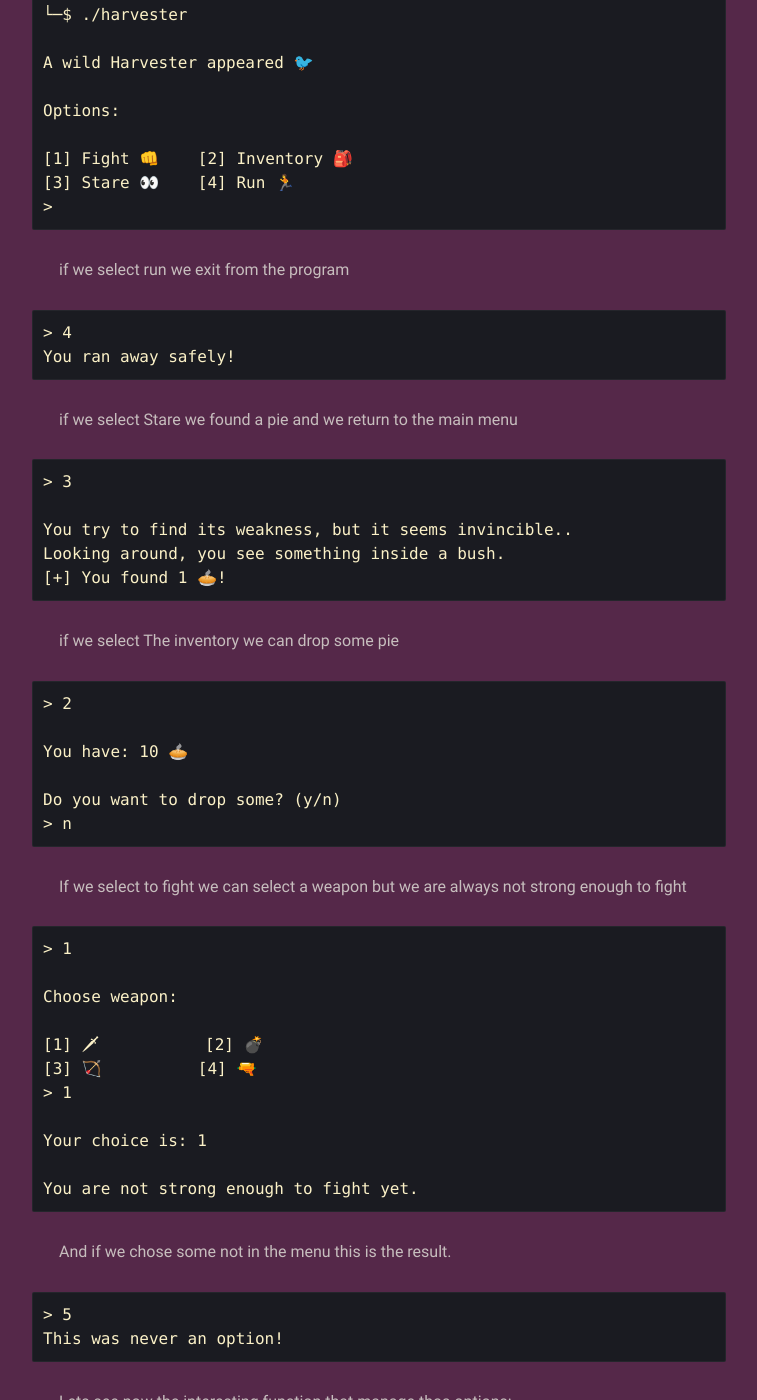
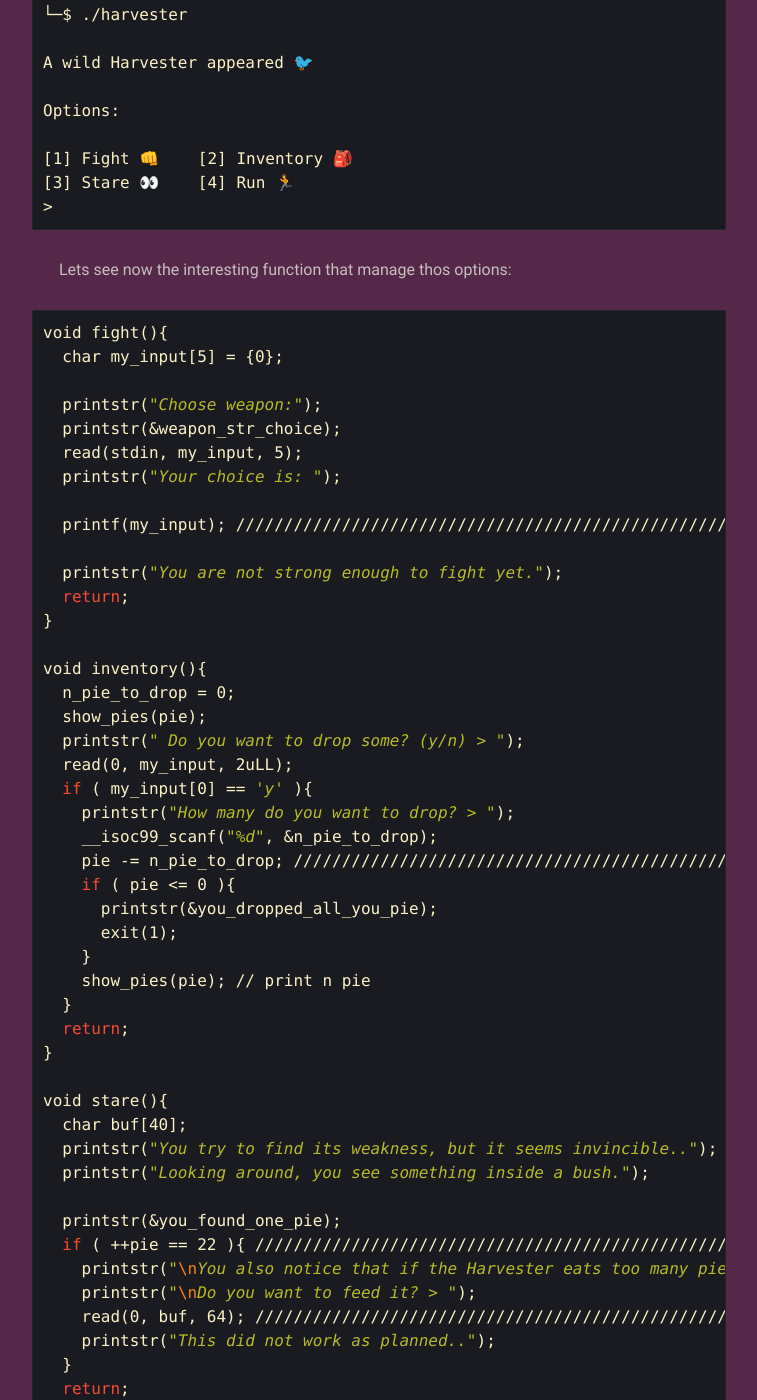
Before and after one commit to HACKappatoi/HACKappatoi.github.io, a Jekyll site: the page built from _posts/harvester/2021-04-25-harvester.md, in a window 1280 px wide and 1400 px high, scrolled down 906 px. Shown: the whole window, without its empty margins (261-1018 px from the left). Built offline with Jekyll 4.4.1, drawn with Linux system fonts in a browser that asks for light colours.

Commit message:
Update 2021-04-25-harvester.md

````diff
--- a/_posts/harvester/2021-04-25-harvester.md
+++ b/_posts/harvester/2021-04-25-harvester.md
@@ -37,54 +37,6 @@ Options:
 [3] Stare 👀    [4] Run 🏃
 >
 ```
-
-if we select run we exit from the program
-
-```bash
-> 4
-You ran away safely!
-```
-
-if we select Stare we found a pie and we return to the main menu
-```bash
-> 3
-
-You try to find its weakness, but it seems invincible..
-Looking around, you see something inside a bush.
-[+] You found 1 🥧!
-```
-
-if we select The inventory we can drop some pie
-```bash
-> 2
-
-You have: 10 🥧
-
-Do you want to drop some? (y/n)
-> n
-```
-
-If we select to fight we can select a weapon but we are always not strong enough to fight
-```bash
-> 1
-
-Choose weapon:
-
-[1] 🗡           [2] 💣
-[3] 🏹          [4] 🔫
-> 1
-
-Your choice is: 1
-
-You are not strong enough to fight yet.
-```
-
-And if we chose some not in the menu this is the result.
-```bash
-> 5
-This was never an option!
-```
-
 
 Lets see now the interesting function that manage thos options:
 
````
